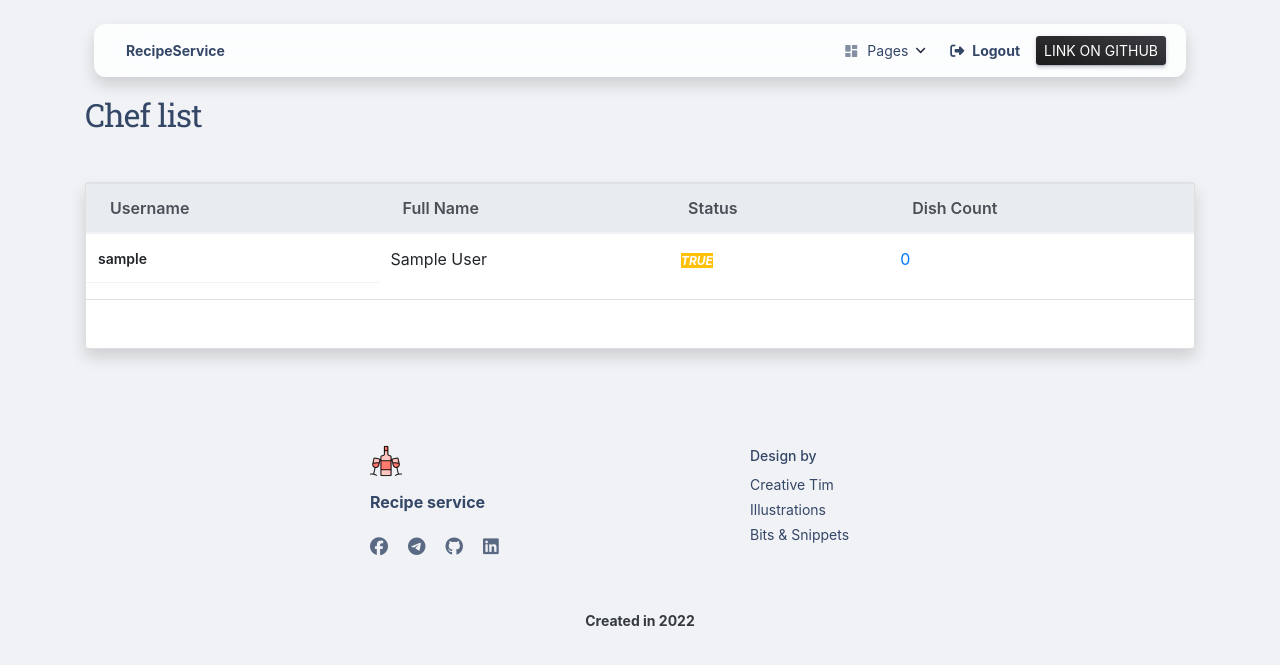
After one commit to Nap14/Recipe-Service, a Django app: page /chef/ in a window 1280 px wide. The commit adds this page. Shown: the top 665 px of the page. Run offline with Django 4.2, Linux system fonts and the light colour scheme; the visitor is signed in with stand-in values (Sample User, id 1); data comes from the database, SQL or seed files in the repository; data that the repository does not hold is empty; some libraries are stand-ins or nearby versions.

Commit message:
Chef list was added with simple tabel

```diff
--- a/dish/urls.py
+++ b/dish/urls.py
@@ -1,6 +1,12 @@
 from django.urls import path
-from .views import index
+from .views import (
+    index,
+    ChefListView
+)
 
-urlpatterns = [path("", index, name="home_page")]
+urlpatterns = [
+    path("", index, name="home_page"),
+    path("chef/", ChefListView.as_view(), name="chef-list"),
+]
 
 app_name = "dish"
--- a/dish/views.py
+++ b/dish/views.py
@@ -1,4 +1,7 @@
+from django.contrib.auth.mixins import LoginRequiredMixin
 from django.shortcuts import render
+from django.views import generic
+
 from .models import Chef, Dish, DishType
 
 
@@ -13,3 +16,10 @@ def index(request):
     }
 
     return render(request, "dish/index.html", context=context)
+
+
+class ChefListView(LoginRequiredMixin, generic.ListView):
+    model = Chef
+    queryset = Chef.objects.all().prefetch_related("dishes")
+    template_name = "dish/chef_list.html"
+    paginate_by = 5
--- /dev/null
+++ b/templates/dish/chef_list.html
@@ -0,0 +1,70 @@
+{% extends "layouts/base.html" %}
+{% load static %}
+
+{% block title %}
+  Chef list
+{% endblock %}
+
+{% block content %}
+  <header></header>
+<body>
+  <div class="main-content">
+    <div class="container mt-7">
+      <!-- Table -->
+      {% if chef_list %}
+        <h2 class="mb-5">Chef list</h2>
+        <div class="row">
+          <div class="col">
+            <div class="card shadow">
+              <table class="table align-items-center table-flush">
+                <thead class="thead-light">
+                  <tr>
+                    <th scope="col">Username</th>
+                    <th scope="col">Full name</th>
+                    <th scope="col">Status</th>
+                    <th scope="col">Dish count</th>
+                  </tr>
+                </thead>
+                <tbody>
+                  {% for chef in chef_list %}
+                    <tr>
+                      <th scope="row">
+                        <div class="media align-items-center">
+                          <div class="media-body">
+                            <span class="mb-0 text-sm">{{ chef }}</span>
+                          </div>
+                        </div>
+                      </th>
+                      <td>
+                        {{ chef.first_name }} {{ chef.last_name }}
+                      </td>
+                      <td>
+                        <span class="badge badge-dot mr-4">
+                          <i class="bg-warning">{{ chef.is_active }}</i>
+                        </span>
+                      </td>
+                      <td>
+                        <div class="avatar-group">
+                          <a href="#">
+                            {{ chef.dishes.count }}
+                          </a>
+                        </div>
+                      </td>
+                    </tr>
+                  {% empty %}
+                    <p>You are first chef</p>
+                  {% endfor %}
+                </tbody>
+              </table>
+
+              <div class="card-footer py-4">
+                {% include 'includes/pagination.html' %}
+              </div>
+            </div>
+          </div>
+        </div>
+      {% endif %}
+    </div>
+  </div>
+</body>
+{% endblock %}
--- a/templates/includes/navigation.html
+++ b/templates/includes/navigation.html
@@ -24,10 +24,10 @@
                   </a>
                   <div class="dropdown-menu dropdown-menu-animation ms-n3 dropdown-md p-3 border-radius-xl mt-0 mt-lg-3" aria-labelledby="dropdownMenuPages">
                     <div class="d-none d-lg-block">
-                      <h6 class="dropdown-header text-dark font-weight-bolder d-flex align-items-center px-1" href="#">
+                      <h6 class="dropdown-header text-dark font-weight-bolder d-flex align-items-center px-1">
                         Main pages
                       </h6>
-                      <a href="#" class="dropdown-item border-radius-md">
+                      <a href="{% url 'dish:chef-list' %}" class="dropdown-item border-radius-md">
                         <span>Chefs</span>
                       </a>
                       <a href="#" class="dropdown-item border-radius-md">
@@ -41,7 +41,7 @@
                           Account
                         </h6>
 
-                        <a href="{% url '#' pk=user.id %}" class="dropdown-item border-radius-md">
+                        <a href="#" class="dropdown-item border-radius-md">
                           <span>My page</span>
                         </a>
                       {% endif %}
```
